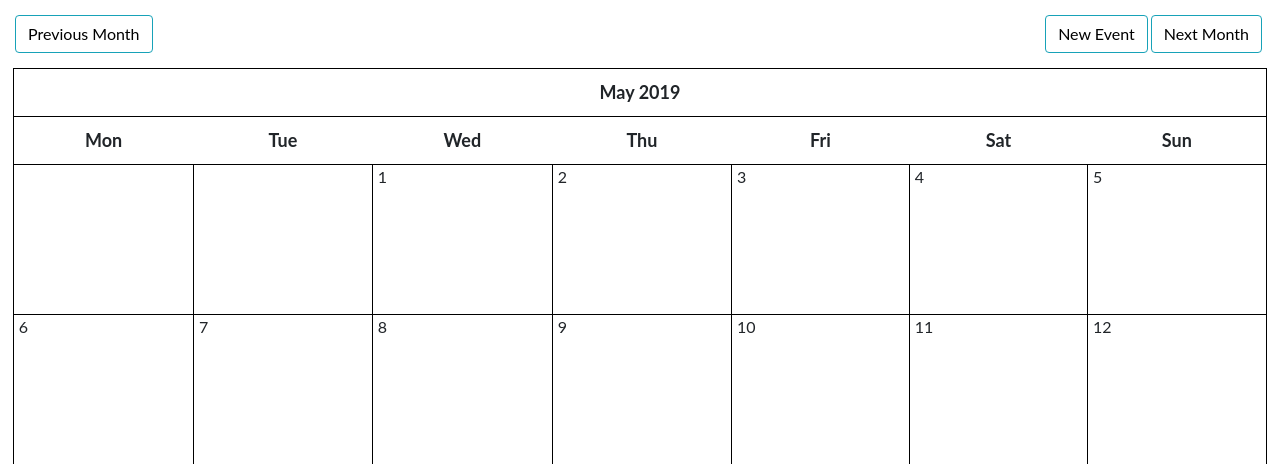
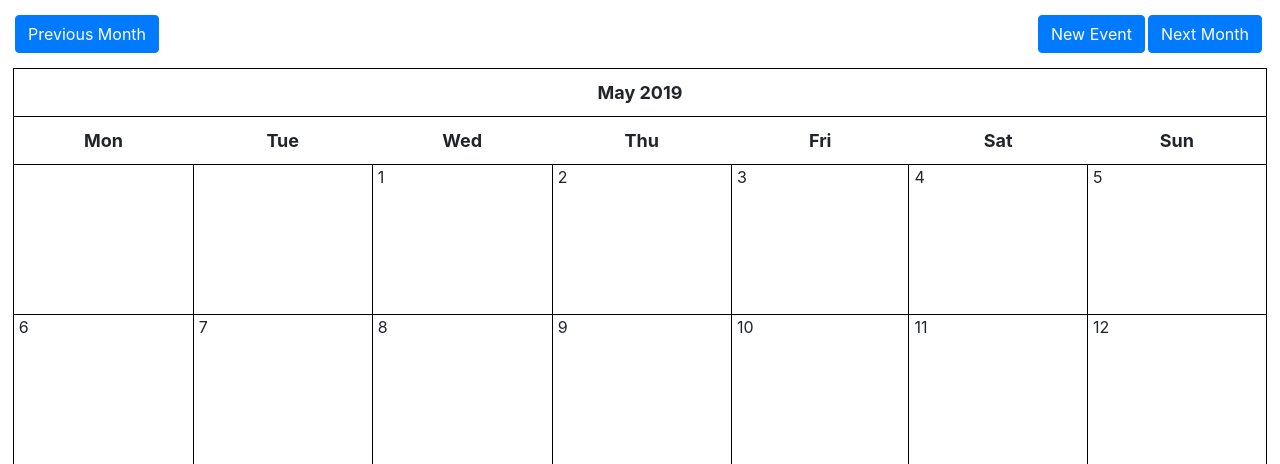
Before and after one commit to rohitsh16/Calendar-App, a Django app: page /calendar in a window 1280 px wide. Shown: the top 464 px of the page. Run offline with Django 3.2, Linux system fonts and the light colour scheme; data that the repository does not hold is empty; some libraries are stand-ins or nearby versions.

Commit message:
frontend issues

```diff
--- a/cal/templates/cal/base.html
+++ b/cal/templates/cal/base.html
@@ -3,14 +3,16 @@
 <html lang="en">
 
 <head>
-  <!-- Required meta tags -->
+<link rel="shortcut icon" type="image/x-icon" href="{%static 'images/icon.ico' %}" />
+
   <meta charset="utf-8">
   <meta name="viewport" content="width=device-width, initial-scale=1, shrink-to-fit=no">
-  <!-- Bootstrap CSS -->
-  <link rel="stylesheet" href="https://maxcdn.bootstrapcdn.com/bootstrap/4.0.0/css/bootstrap.min.css">
-  <link rel="stylesheet" href="https://use.fontawesome.com/releases/v5.0.10/css/all.css">
-  <link rel="stylesheet" type="text/css" href="{% static 'cal/css/styles.css' %}">
-  <title>Django Calendar App</title>
+
+   <link rel="stylesheet" type="text/css" href="{% static 'cal/css/styles.css' %}">
+
+   <link rel="stylesheet" href="https://maxcdn.bootstrapcdn.com/bootstrap/4.0.0/css/bootstrap.min.css">
+
+   <title>Django Calendar App</title>
 </head>
 <body>
 
--- a/cal/templates/cal/calendar.html
+++ b/cal/templates/cal/calendar.html
@@ -3,9 +3,9 @@
 {% block content %}
 
 <div class="clearfix">
-	<a class="btn btn-info left" href="{% url 'cal:calendar' %}?{{ prev_month }}"> Previous Month </a>
-	<a class="btn btn-info right" href="{% url 'cal:calendar' %}?{{ next_month }}"> Next Month </a>
-    <a class="btn btn-info right" href="/event/new"> New Event </a>
+	<a class="btn btn-primary info left" href="{% url 'cal:calendar' %}?{{ prev_month }}"> Previous Month </a>
+	<a class="btn btn-primary info right" href="{% url 'cal:calendar' %}?{{ next_month }}"> Next Month </a>
+    <a class="btn btn-primary info right" href="/event/new"> New Event </a>
 
 </div>
 
--- a/cal/templates/cal/event.html
+++ b/cal/templates/cal/event.html
@@ -6,14 +6,14 @@
 
 {% block content %}
 <div class="clearfix">
-  <a class="btn btn-info left" href="{% url 'cal:calendar' %}"> Calendar </a>
+  <a class="btn btn-outline-primary info left" href="{% url 'cal:calendar' %}"> Calendar </a>
 </div>
 
 <form method="post">
   {% csrf_token %}
   <table class="form form-table">
     {{ form }}
-    <tr><td colspan="2"><button type="submit" class="btn btn-info right"> Submit </button></td></tr>
+    <tr><td colspan="2"><button type="submit" class="btn btn-outline-primary info right"> Submit </button></td></tr>
   </table>
 </form>
 {% endblock %}
```
Also changed, not shown: cal/static/images/icon.ico (added).
